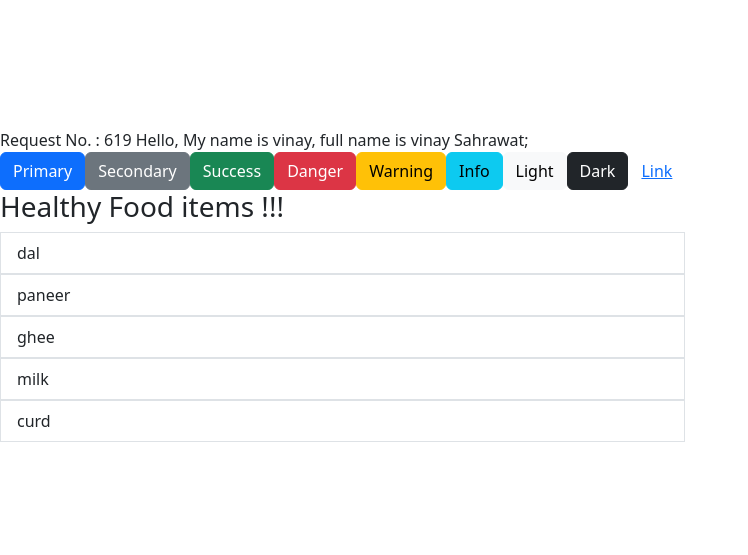
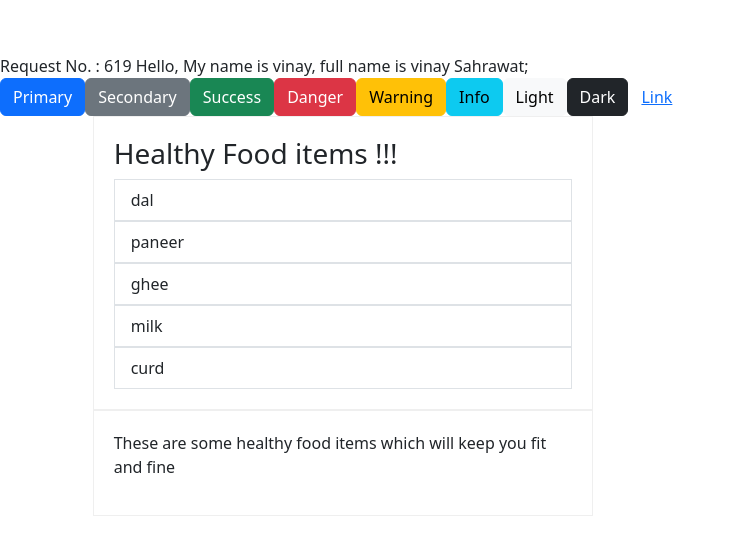
Before and after one commit to sahrawatvinay/React, a React (Vite) app in the folder first-react-app/: page / in a window 1280 px wide. Shown: the part 115-670 px from the top of the page, without its empty margins (0-748 px from the left). Built offline with nearby package versions, Linux system fonts and the light colour scheme.

Commit message:
passing children to components

```diff
--- a/first-react-app/src/components/HealthyFood.jsx
+++ b/first-react-app/src/components/HealthyFood.jsx
@@ -1,6 +1,7 @@
 import FoodHeading from "./HealthyFoodSubComponents/FoodHeading";
 import ErrorMessage from "./HealthyFoodSubComponents/FoodErrorMessage";
 import FoodItemsList from "./HealthyFoodSubComponents/FoodItemsList";
+import Container from "./HealthyFoodSubComponents/Container";
 
 function HealthyFood() {
     //let food = [];
@@ -8,9 +9,15 @@ function HealthyFood() {
 
     return (
         <>
-            <FoodHeading></FoodHeading>
-            <ErrorMessage healthyFoodItems={food}></ErrorMessage>
-            <FoodItemsList healthyFoodItems={food}></FoodItemsList>
+            <Container>
+                <FoodHeading></FoodHeading>
+                <ErrorMessage healthyFoodItems={food}></ErrorMessage>
+                <FoodItemsList healthyFoodItems={food}></FoodItemsList>
+            </Container>
+
+            <Container>
+                <p>These are some healthy food items which will keep you fit and fine</p>
+            </Container>
         </>
     );
 }
--- /dev/null
+++ b/first-react-app/src/components/HealthyFoodSubComponents/Container.jsx
@@ -0,0 +1,9 @@
+import ctnStyle from "./Container.module.css";
+
+const Container = ({ children }) => {
+    return (
+        <div className={ctnStyle.container}>{children}</div>
+    );
+};
+
+export default Container;
--- /dev/null
+++ b/first-react-app/src/components/HealthyFoodSubComponents/Container.module.css
@@ -0,0 +1,6 @@
+.container {
+    max-width: 500px;
+    margin: auto;
+    padding: 20px;
+    border: 1px solid #efefef;
+}
```
